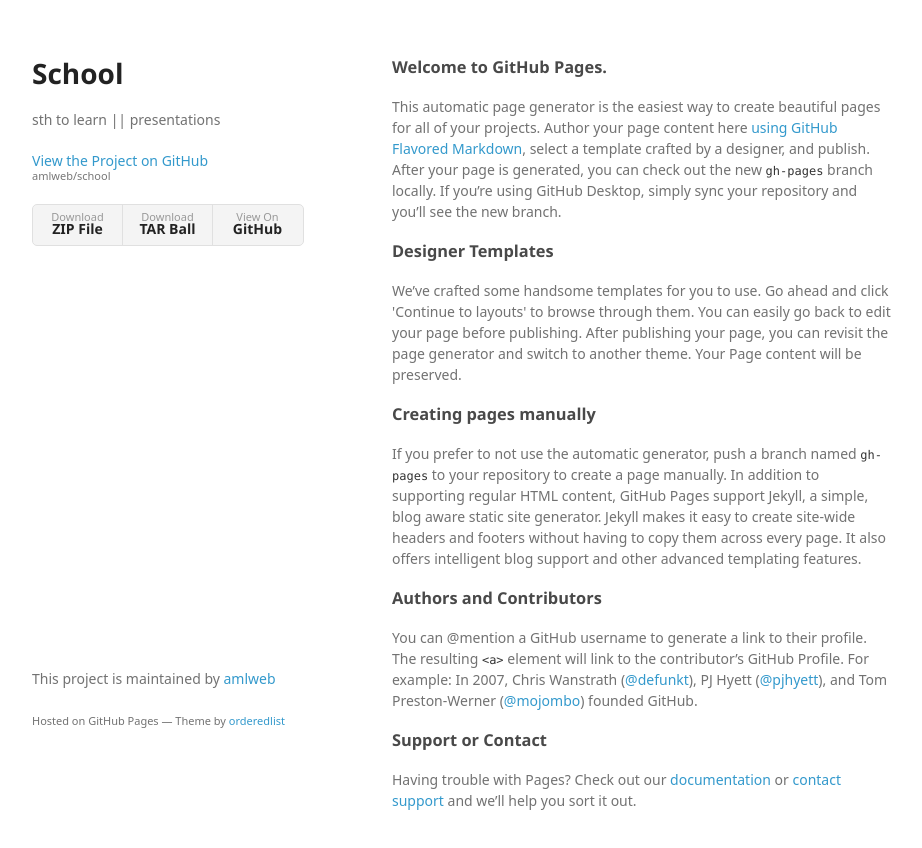
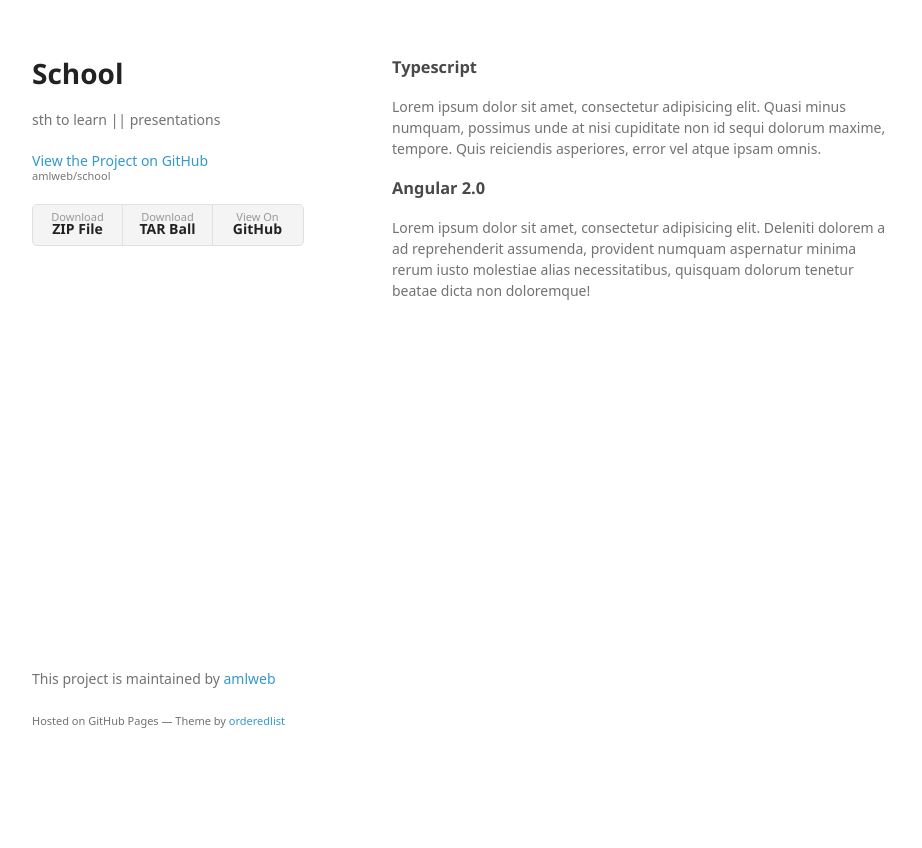
Before and after one commit to amlweb/school, a plain HTML site: page index.html in a window 1280 px wide. Shown: the whole page, without its empty margins (178-1100 px from the left). After the commit the page ends 800 px from the top, so only its background shows below. Drawn offline with Linux system fonts and the light colour scheme; a web font is replaced by a local one.

Commit message:
html page

```diff
--- a/index.html
+++ b/index.html
@@ -28,30 +28,11 @@
         </ul>
       </header>
       <section>
-        <h3>
-<a id="welcome-to-github-pages" class="anchor" href="#welcome-to-github-pages" aria-hidden="true"><span aria-hidden="true" class="octicon octicon-link"></span></a>Welcome to GitHub Pages.</h3>
+        <h3>Typescript</h3>
+        <p>Lorem ipsum dolor sit amet, consectetur adipisicing elit. Quasi minus numquam, possimus unde at nisi cupiditate non id sequi dolorum maxime, tempore. Quis reiciendis asperiores, error vel atque ipsam omnis.</p>
 
-<p>This automatic page generator is the easiest way to create beautiful pages for all of your projects. Author your page content here <a href="https://guides.github.com/features/mastering-markdown/">using GitHub Flavored Markdown</a>, select a template crafted by a designer, and publish. After your page is generated, you can check out the new <code>gh-pages</code> branch locally. If you’re using GitHub Desktop, simply sync your repository and you’ll see the new branch.</p>
-
-<h3>
-<a id="designer-templates" class="anchor" href="#designer-templates" aria-hidden="true"><span aria-hidden="true" class="octicon octicon-link"></span></a>Designer Templates</h3>
-
-<p>We’ve crafted some handsome templates for you to use. Go ahead and click 'Continue to layouts' to browse through them. You can easily go back to edit your page before publishing. After publishing your page, you can revisit the page generator and switch to another theme. Your Page content will be preserved.</p>
-
-<h3>
-<a id="creating-pages-manually" class="anchor" href="#creating-pages-manually" aria-hidden="true"><span aria-hidden="true" class="octicon octicon-link"></span></a>Creating pages manually</h3>
-
-<p>If you prefer to not use the automatic generator, push a branch named <code>gh-pages</code> to your repository to create a page manually. In addition to supporting regular HTML content, GitHub Pages support Jekyll, a simple, blog aware static site generator. Jekyll makes it easy to create site-wide headers and footers without having to copy them across every page. It also offers intelligent blog support and other advanced templating features.</p>
-
-<h3>
-<a id="authors-and-contributors" class="anchor" href="#authors-and-contributors" aria-hidden="true"><span aria-hidden="true" class="octicon octicon-link"></span></a>Authors and Contributors</h3>
-
-<p>You can @mention a GitHub username to generate a link to their profile. The resulting <code>&lt;a&gt;</code> element will link to the contributor’s GitHub Profile. For example: In 2007, Chris Wanstrath (<a href="https://github.com/defunkt" class="user-mention">@defunkt</a>), PJ Hyett (<a href="https://github.com/pjhyett" class="user-mention">@pjhyett</a>), and Tom Preston-Werner (<a href="https://github.com/mojombo" class="user-mention">@mojombo</a>) founded GitHub.</p>
-
-<h3>
-<a id="support-or-contact" class="anchor" href="#support-or-contact" aria-hidden="true"><span aria-hidden="true" class="octicon octicon-link"></span></a>Support or Contact</h3>
-
-<p>Having trouble with Pages? Check out our <a href="https://help.github.com/pages">documentation</a> or <a href="https://github.com/contact">contact support</a> and we’ll help you sort it out.</p>
+        <h3>Angular 2.0</h3>
+        <p>Lorem ipsum dolor sit amet, consectetur adipisicing elit. Deleniti dolorem a ad reprehenderit assumenda, provident numquam aspernatur minima rerum iusto molestiae alias necessitatibus, quisquam dolorum tenetur beatae dicta non doloremque!</p>
       </section>
       <footer>
         <p>This project is maintained by <a href="https://github.com/amlweb">amlweb</a></p>
```
